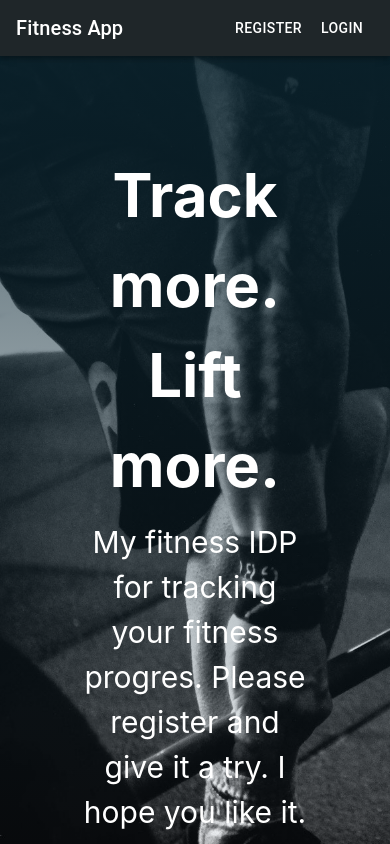
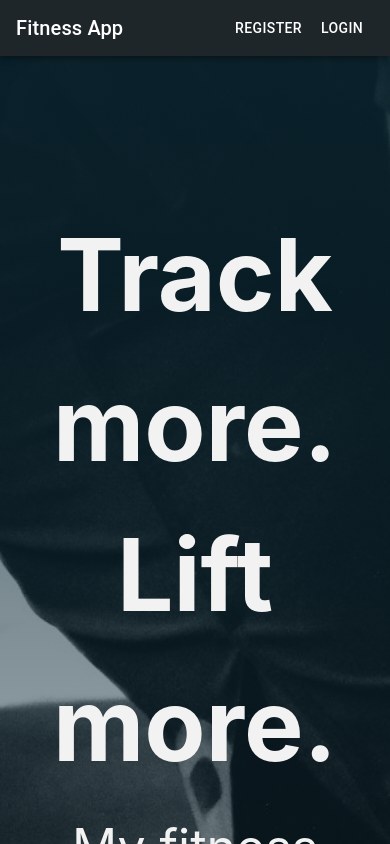
Before and after one commit to SpasErmenov/Fitness-app, a React (Vite) app: page / in a window 390 px wide. Shown: the top 844 px of the page. Built offline with nearby package versions, Linux system fonts and the light colour scheme; no server answers.

Commit message:
fix css for ImageBlock

```diff
--- a/src/components/ConclusionBlock/ConclusionBlock.module.css
+++ b/src/components/ConclusionBlock/ConclusionBlock.module.css
@@ -1,5 +1,3 @@
-@import "@/styles/variables.css";
-
 .ConclusionBlock {
   background-color: var(--white);
   text-align: center;
--- a/src/components/ImageBlock/ImageBlock.module.css
+++ b/src/components/ImageBlock/ImageBlock.module.css
@@ -1,38 +1,19 @@
-.imageBlock {
-  color: #ffff;
-  font-size: 50px;
-  padding-top: 150px;
-  padding-left: 200px;
-  padding-right: 200px;
-  padding-bottom: 200px;
+.ImageBlock {
+  color: var(--white);
+  font-size: var(--big-title-fs);
   font-family: var(--main-font);
   text-align: center;
-  background-image: linear-gradient(rgba(10, 39, 51, 0.8), rgba(0, 0, 0, 0)),
-    url(@/assets/landingBackground.jpg);
+  background-image: var(--gradient), url(@/assets/landingBackground.jpg);
   background-repeat: no-repeat;
   background-size: auto, cover;
+  padding: 200px 30px;
 }
-.headers {
+
+.ImageBlock__Title {
   padding-bottom: 10px;
 }
-@media (min-width: 700px) and (max-width: 1200px) {
-  .imageBlock {
-    color: #ffff;
-    padding-top: 150px;
-    padding-left: 150px;
-    padding-right: 150px;
-    padding-bottom: 50px;
-    font-size: 35px;
-  }
+
+.ImageBlock__Content {
+  max-width: 900px;
+  margin: 0 auto;
 }
-
-@media (max-width: 700px) {
-  .imageBlock {
-    color: #ffff;
-    padding-top: 150px;
-    padding-left: 80px;
-    padding-right: 80px;
-    padding-bottom: 50px;
-    font-size: 30px;
-  }
-}
--- a/src/components/ImageBlock/ImageBlock.tsx
+++ b/src/components/ImageBlock/ImageBlock.tsx
@@ -2,12 +2,12 @@ import styles from "./ImageBlock.module.css";
 
 export const ImageBlock = () => {
   return (
-    <div className={styles.imageBlock}>
-      <div className={styles.headers}>
+    <div className={styles.ImageBlock}>
+      <div className={styles.ImageBlock__Title}>
         <h1>Track more.</h1>
         <h1>Lift more.</h1>
       </div>
-      <p>
+      <p className={styles.ImageBlock__Content}>
         My fitness IDP for tracking your fitness progres. Please register and
         give it a try. I hope you like it.
       </p>
--- a/src/styles/index.css
+++ b/src/styles/index.css
@@ -1,3 +1,4 @@
+@import "./variables.css";
 /*
   1. Use a more-intuitive box-sizing model.
 */
--- a/src/styles/variables.css
+++ b/src/styles/variables.css
@@ -2,6 +2,7 @@
   /* Colors */
   --white: #f2f2f2;
   --grey2: #1f2629;
+  --gradient: linear-gradient(rgba(10, 39, 51, 0.8), rgba(0, 0, 0, 0));
 
   /* Fonts */
   --main-font: "Inter", sans-serif;
```
